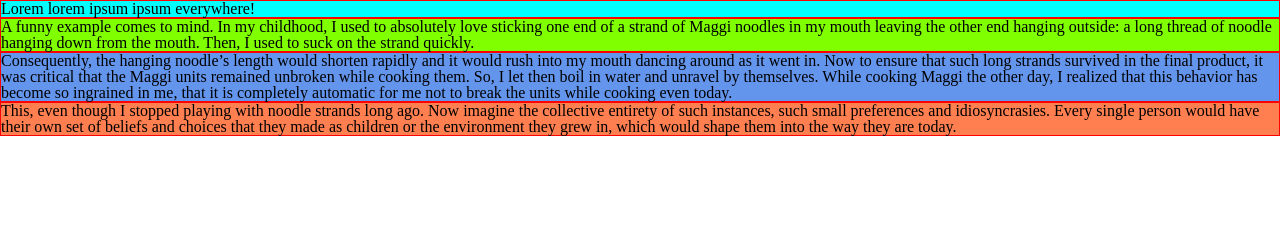
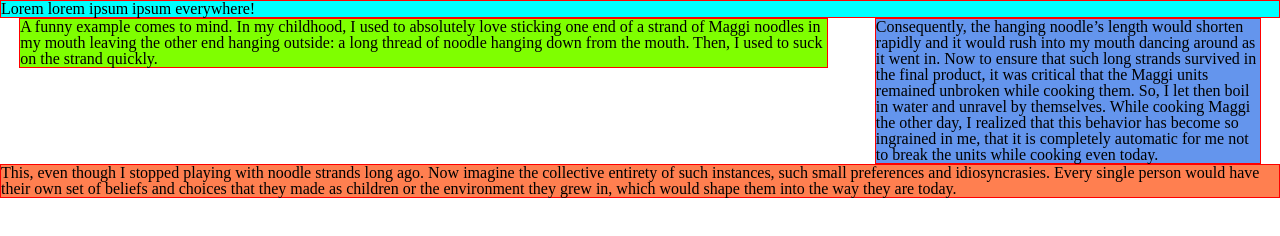
Before and after one commit to flowthought/tryouts, a plain HTML site: page webdev/index.html in a window 1280 px wide. Drawn offline with Linux system fonts and the light colour scheme.

Commit message:
Basic css floats

```diff
--- a/webdev/assets/styles/main.css
+++ b/webdev/assets/styles/main.css
@@ -50,15 +50,21 @@ table {
 
 header {
 	background-color: cyan;
-	border: 1px solid red
+	border: 1px solid red;
 }
 
 section {
+	float:left;
+	margin: 0 1.5%;
+  	width: 63%;
     background-color: chartreuse;
     border: 1px solid red;
 }
 
 aside {
+	float:right;
+	margin: 0 1.5%;
+    width: 30%;
 	background-color: cornflowerblue;
 	border: 1px solid red;
 }
@@ -66,4 +72,5 @@ aside {
 footer {
 	background-color: coral;
 	border: 1px solid red;
+    clear: both;
 }
```
